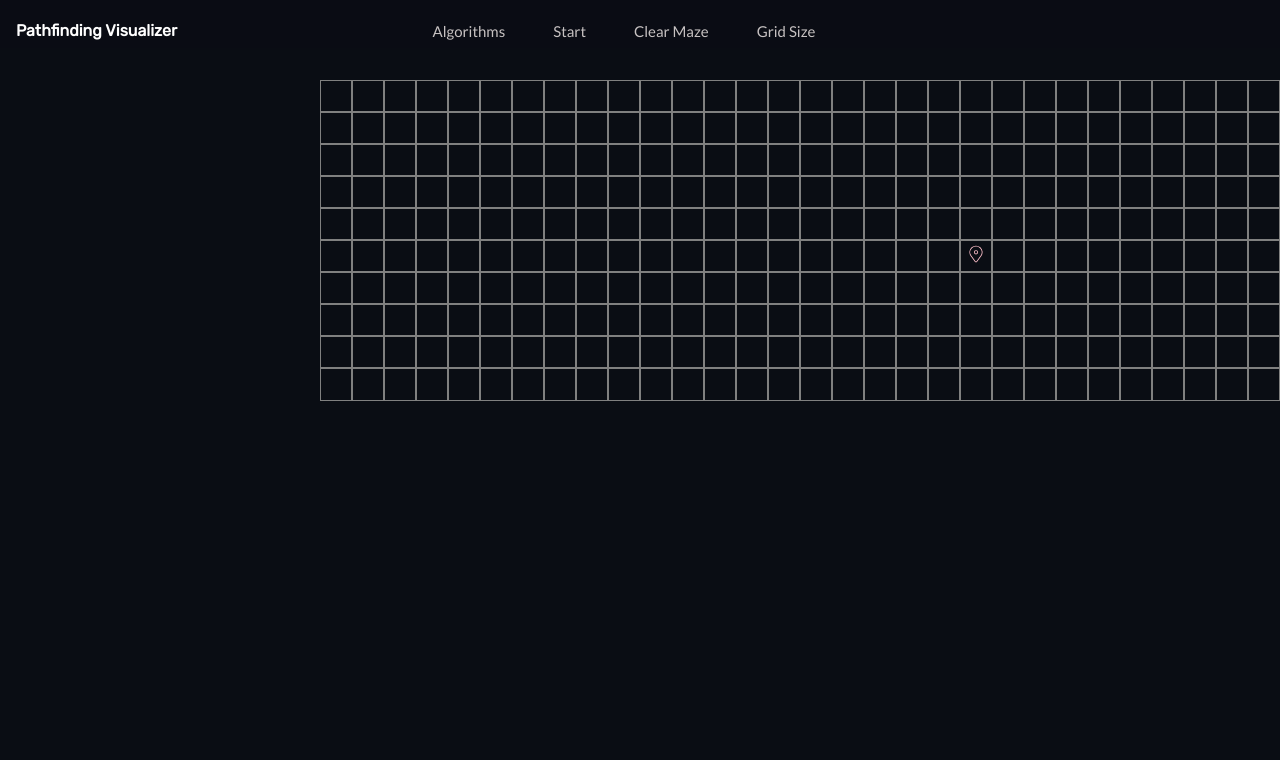
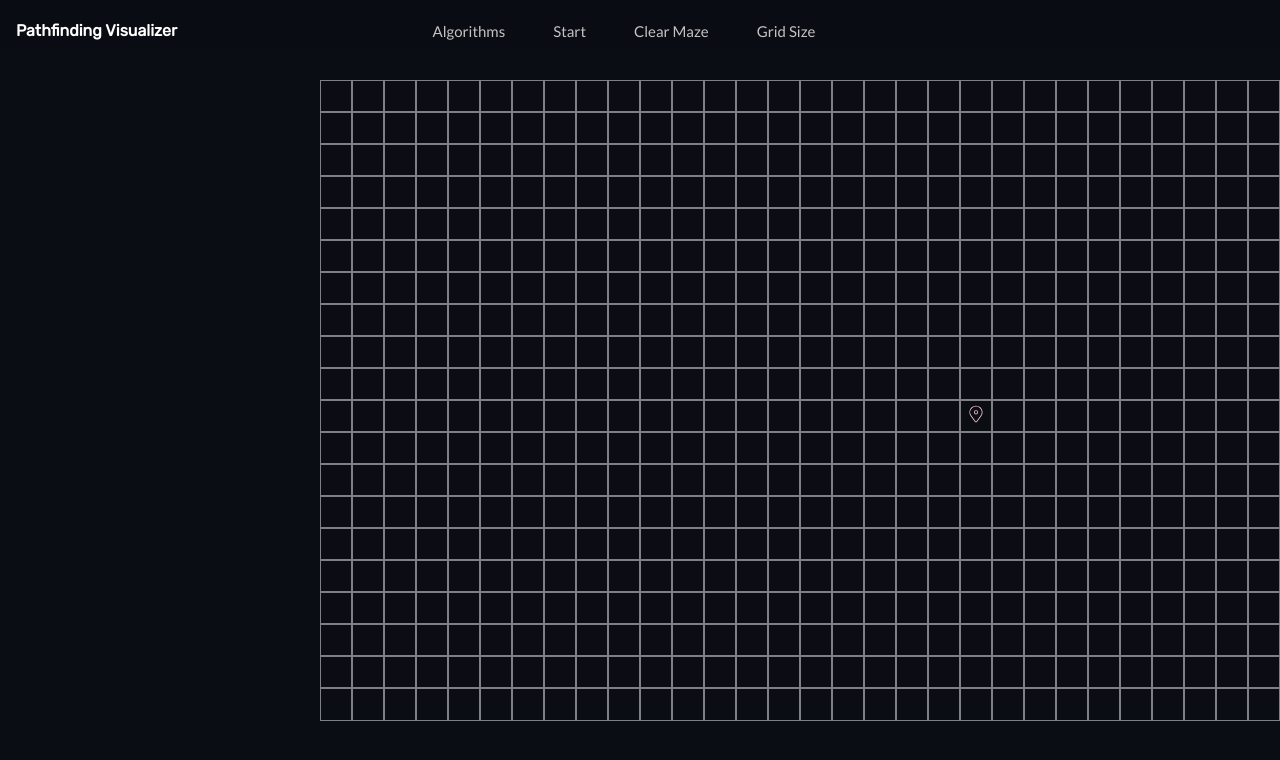
Before and after one commit to jacksonfernando/pathfinding-visualizer, a Next.js app: page / in a window 1280 px wide. Shown: the top 760 px of the page. Built offline with nearby package versions, Linux system fonts and the light colour scheme.

Commit message:
use ease-in transition

```diff
--- a/constants/global.js
+++ b/constants/global.js
@@ -2,7 +2,7 @@ const NAVBAR_TITLE = 'Pathfinding Visualizer';
 
 const DEFAULT_WIDTH = 40;
 
-const DEFAULT_HEIGHT = 10;
+const DEFAULT_HEIGHT = 20;
 
 const DFS_ALGORITHM = 'DFS';
 
--- a/src/components/grid/index.js
+++ b/src/components/grid/index.js
@@ -107,7 +107,7 @@ const Grid = () => {
           key={`${index}`}
           className={gridStyle[path || style]}
           style={{
-            transition: `all ${elem.transition}s ease`
+            transition: `background-color ${elem.transition}s ease-in`
           }}
         >
           {cell.isStart ? <CiLocationOn size={20} color="pink" /> : null}
```
